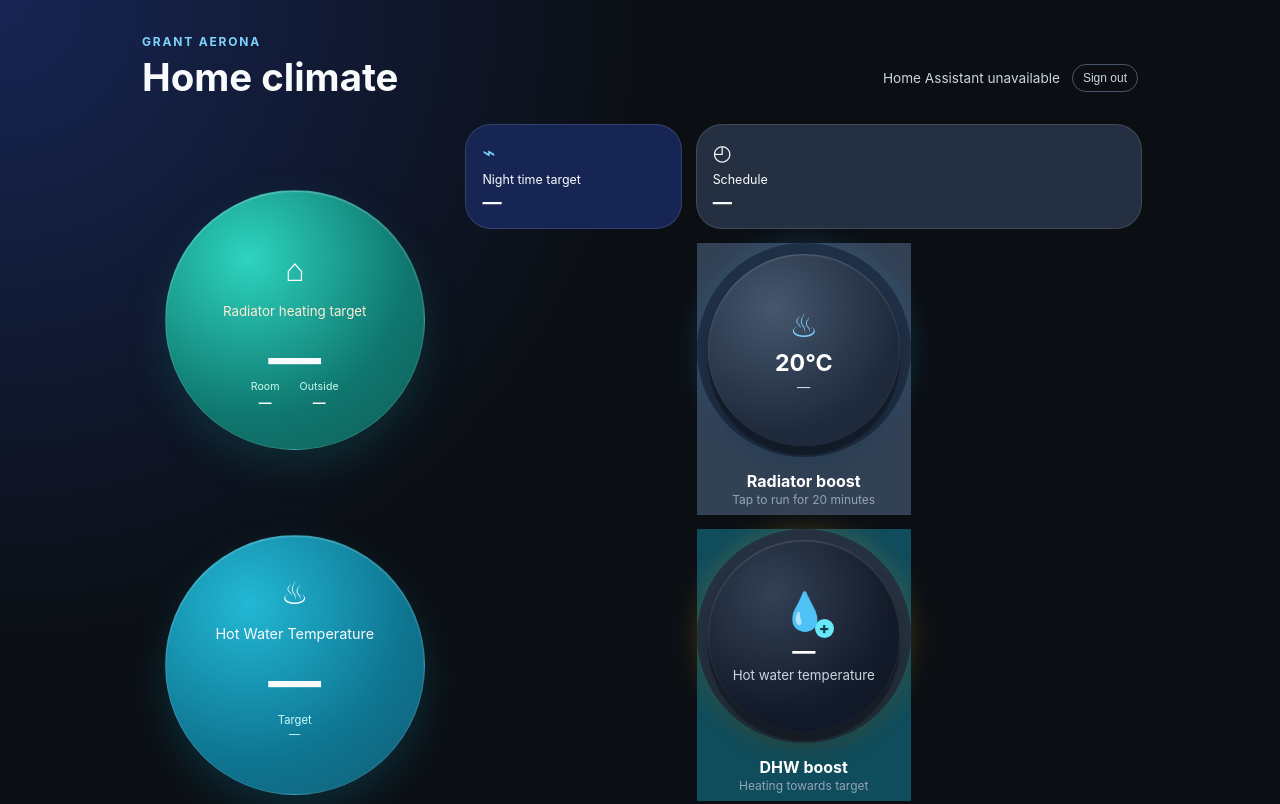
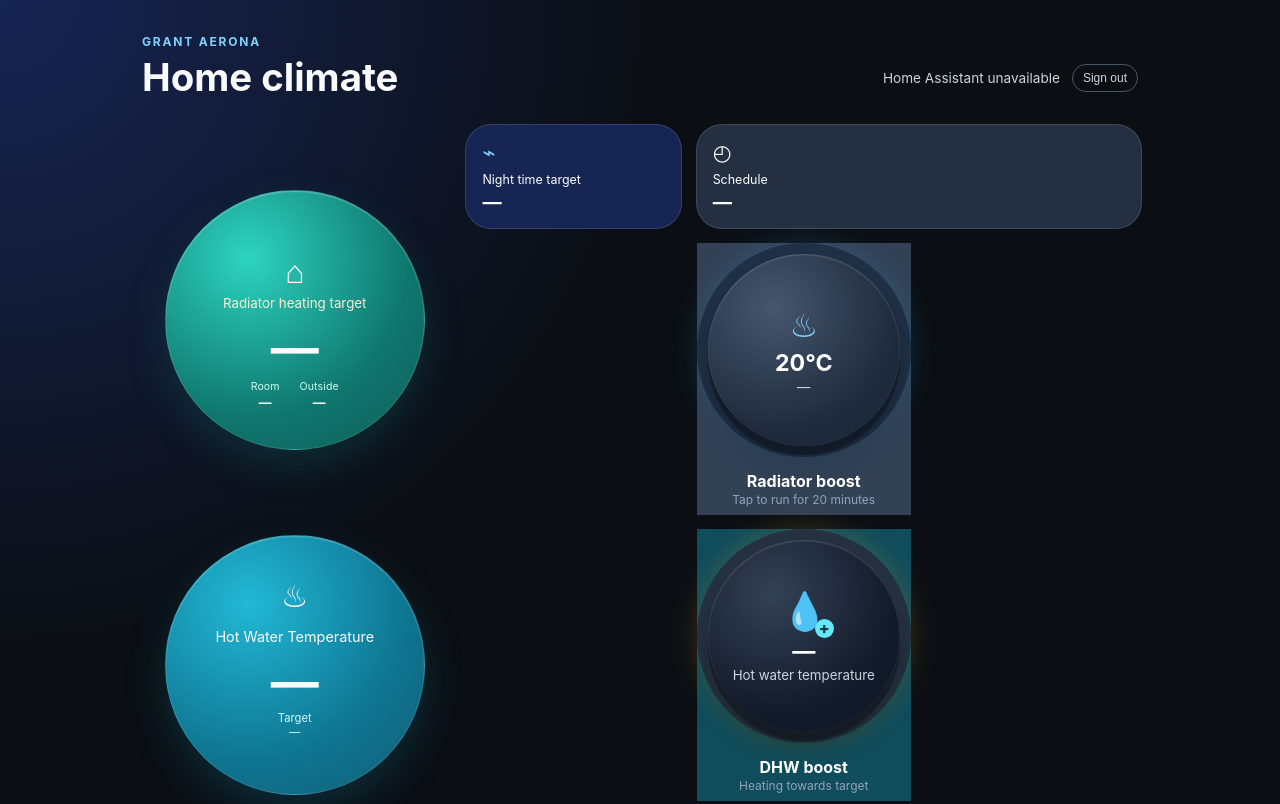
Before and after one commit to alfredo87/Aerona-webapp, a website: page public/index.html in a window 1280 px wide. Shown: the top 804 px of the page. Drawn offline with Linux system fonts and the light colour scheme; no server answers.

Commit message:
Lift radiator target above dial context

```diff
--- a/public/style.css
+++ b/public/style.css
@@ -17,9 +17,9 @@ body.ready .dashboard > *:nth-child(6) { animation-delay: .20s; }
 article span, .action span { display: block; font-size: 2rem; margin-bottom: 14px; }
 article p, .action b { display: block; margin: 0; font-size: .95rem; } article strong { display: block; font-size: 1.55rem; margin-top: 7px; }
 .hero { min-height: 218px; display: flex; flex-direction: column; justify-content: center; }
-.hero strong { font-size: clamp(2.2rem, 6vw, 3.3rem); }
+.hero strong { font-size: clamp(2.1rem, 5.5vw, 3rem); }
 .heating { grid-area: comfort; position: relative; width: min(100%, 260px); min-height: 0; aspect-ratio: 1; justify-self: center; align-self: center; align-items: center; text-align: center; border-radius: 50%; padding: 30px; background: radial-gradient(circle at 32% 26%, #2dd4bf, #0f766e 62%, #115e59); box-shadow: 0 16px 38px rgba(15, 118, 110, .25), inset 0 1px 1px rgba(255,255,255,.25); }
-.heating span { font-size: 2rem; }.heating p { font-size: .95rem; }.heating small { color: #ffedd5; }
+.heating span { font-size: 2rem; }.heating p { font-size: .95rem; }.heating > small, .heating > strong { transform: translateY(-10px); }.heating small { color: #ffedd5; }
 .dial-context { position: absolute; bottom: 25px; left: 15%; width: 70%; display: flex; justify-content: center; gap: 20px; color: #ccfbf1; font-size: .66rem; letter-spacing: .01em; }.dial-context span { font-size: inherit; }.dial-context b { display: block; margin-top: 2px; color: white; font-size: .8rem; }
 .hotwater { grid-area: hotwater; width: min(100%, 260px); min-height: 0; aspect-ratio: 1; justify-self: center; align-self: center; align-items: center; text-align: center; border-radius: 50%; padding: 30px; background: radial-gradient(circle at 32% 26%, #22b8d5, #0e7490 62%, #155e75); box-shadow: 0 16px 38px rgba(14, 116, 144, .28), inset 0 1px 1px rgba(255,255,255,.22); }.hotwater span { font-size: 1.9rem; }.hotwater p { font-size: .9rem; }.hotwater small { color: #cffafe; font-size: .7rem; }.hotwater small span { font-size: .7rem; }
 .tile { min-height: 150px; background: #1f2937; }
```
